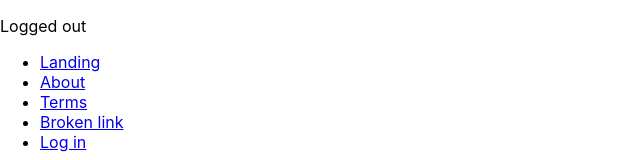
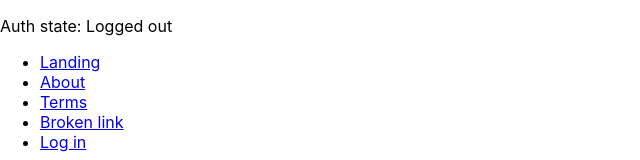
Before and after one commit to octopuswealth/authenticated-routing-with-react-redux, a React (Create React App) app: page /about in a window 1280 px wide. Shown: the top 160 px of the page, without its empty margins (0-640 px from the left). Built offline with nearby package versions, Linux system fonts and the light colour scheme.

Commit message:
Tweak auth state to make it clearer

```diff
--- a/src/components/Nav.tsx
+++ b/src/components/Nav.tsx
@@ -47,7 +47,7 @@ const About = ({ isAuthenticated, uuid }: IProps) => {
 
   return (
     <>
-      <p>{isAuthenticated ? `Logged in user: ${uuid}` : "Logged out"}</p>
+      <p>Auth state: {isAuthenticated ? `Logged in user: ${uuid}` : "Logged out"}</p>
       <ul>
         {mainLinks}
         <li>
```
